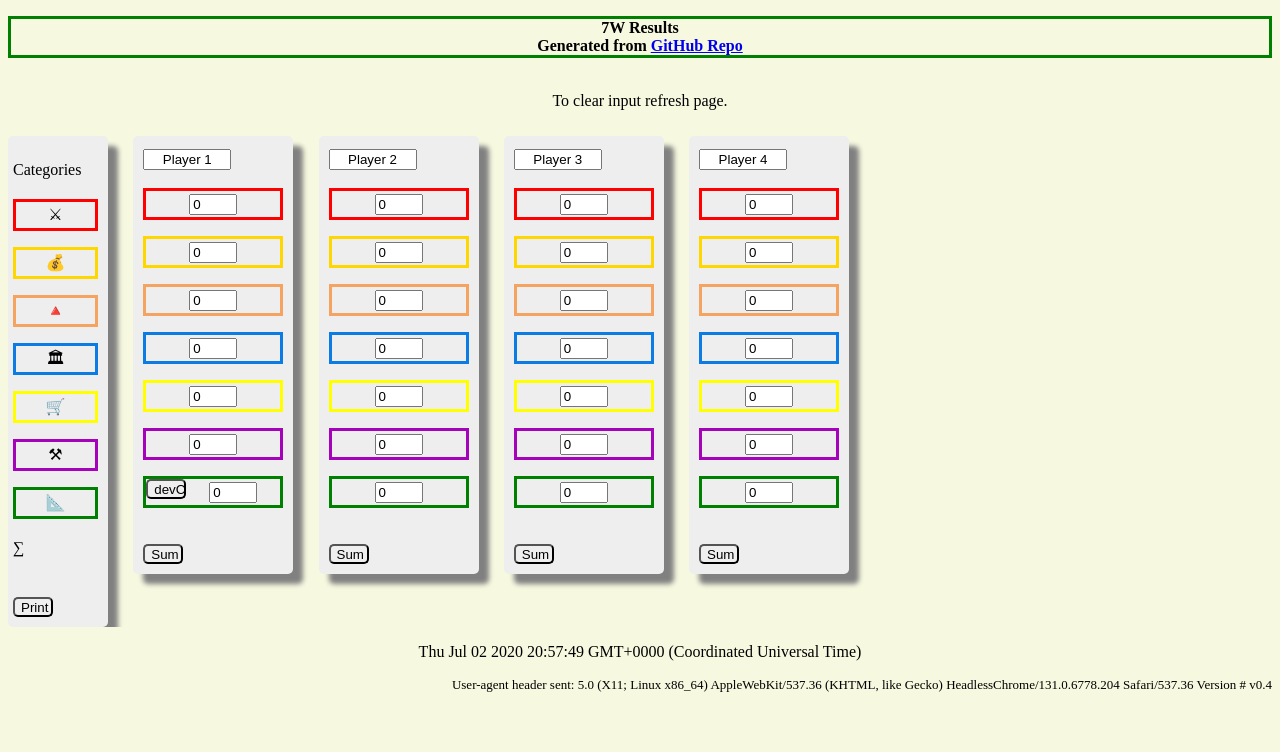
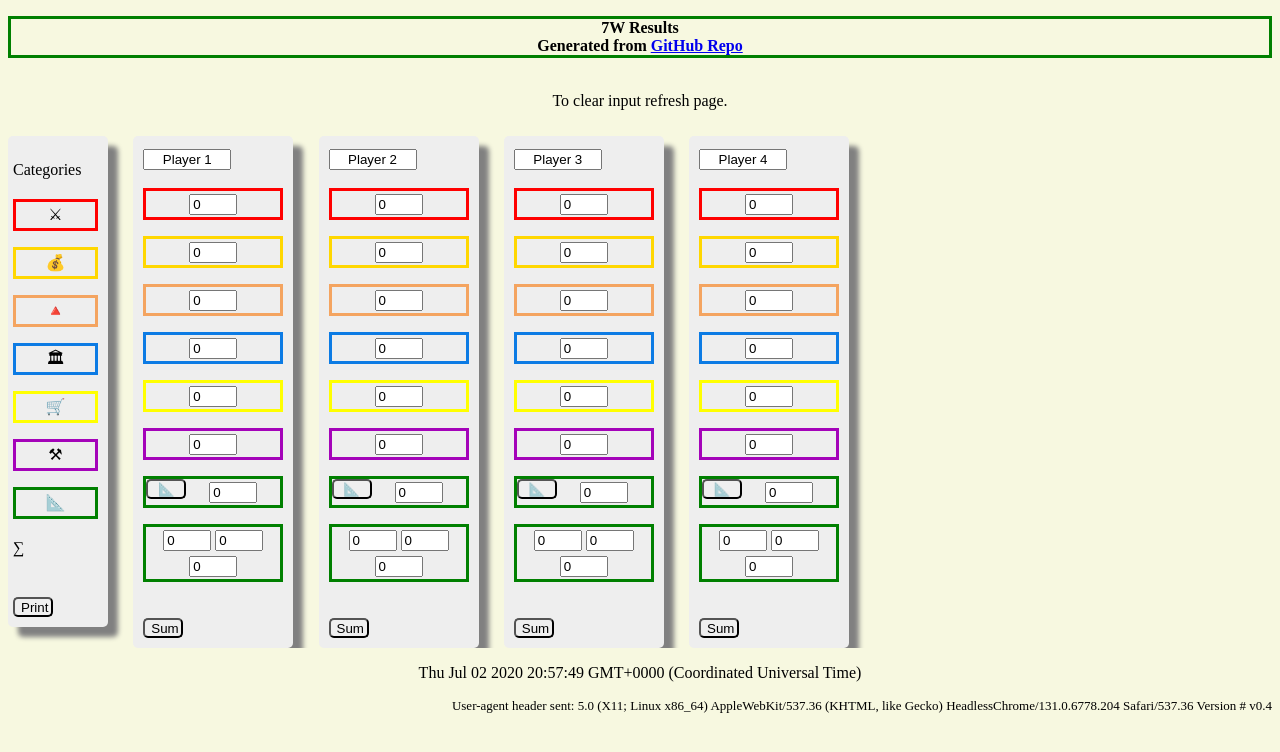
Before and after one commit to alos-source/7wResult, a plain HTML site: page index.html in a window 1280 px wide. Drawn offline with Linux system fonts and the light colour scheme.

Commit message:
extend details for all 4 players

```diff
--- a/index.html
+++ b/index.html
@@ -163,10 +163,10 @@ body {
 
 }
 
-#styleGreenDetail {
+#styleGreenDetail1, #styleGreenDetail2, #styleGreenDetail3, #styleGreenDetail4 {
     border: 3px solid green;
     text-align: center;
-    display: none;
+
   }
 
   #buttonColoum{
@@ -212,13 +212,11 @@ body {
             <p id="styleViolet"><input type="number" id="input6" size="15" value="0" /></p>
 
             <p id="styleGreen">
-              <input type="button" id="buttonColoum" value="devCalc" onclick=" toggleGreenDetail() " />
+              <input type="button" id="buttonColoum" value="&#128208" onclick=" toggleGreenDetail('styleGreenDetail1');input7.value = calcRnD(inputDev1.value,inputDev2.value,inputDev3.value) " />
               <input type="number" id="input7" size="15" value="0" />
 
             </p>
-             <p id="styleGreenDetail">
-
-                  <input type="button" id="button" value="Calc" onclick="input7.value = calcRnD(inputDev1.value,inputDev2.value,inputDev3.value)" />
+             <p id="styleGreenDetail1" class="toggleView">
                   <input type="number" id="inputDev1" size="15" value="0" />
                   <input type="number" id="inputDev2" size="15" value="0" />
                   <input type="number" id="inputDev3" size="15" value="0" />
@@ -237,7 +235,18 @@ body {
             <p id="styleBlue"><input type="number" id="input4" size="5" value="0" /></p>
             <p id="styleYellow"><input type="number" id="input5" size="15" value="0" /></p>
             <p id="styleViolet"><input type="number" id="input6" size="15" value="0" /></p>
-            <p id="styleGreen"><input type="number" id="input7" size="15" value="0" /></p>
+            <p id="styleGreen">
+              <input type="button" id="buttonColoum" value="&#128208" onclick=" toggleGreenDetail('styleGreenDetail2');input7.value = calcRnD(inputDev1.value,inputDev2.value,inputDev3.value) " />
+              <input type="number" id="input7" size="15" value="0" />
+
+            </p>
+            <p id="styleGreenDetail2" class="toggleView">
+
+              <input type="number" id="inputDev1" size="15" value="0" />
+              <input type="number" id="inputDev2" size="15" value="0" />
+              <input type="number" id="inputDev3" size="15" value="0" />
+
+            </p>
                 <input type="button" id="button" value="Sum Up!" onclick="output.value = sumPTS((input1.value) ,(input2.value) ,(input3.value) ,(input4.value) ,(input5.value) ,(input6.value) ,(input7.value))" />
                 <output type="number" id="output" size="15" value="Result" />
                     </div></form>
@@ -250,7 +259,18 @@ body {
             <p id="styleBlue"><input type="number" id="input4" size="5" value="0" /></p>
             <p id="styleYellow"><input type="number" id="input5" size="15" value="0" /></p>
             <p id="styleViolet"><input type="number" id="input6" size="15" value="0" /></p>
-            <p id="styleGreen"><input type="number" id="input7" size="15" value="0" /></p>
+            <p id="styleGreen">
+              <input type="button" id="buttonColoum" value="&#128208" onclick=" toggleGreenDetail('styleGreenDetail3');input7.value = calcRnD(inputDev1.value,inputDev2.value,inputDev3.value) " />
+              <input type="number" id="input7" size="15" value="0" />
+
+            </p>
+            <p id="styleGreenDetail3">
+
+              <input type="number" id="inputDev1" size="15" value="0" />
+              <input type="number" id="inputDev2" size="15" value="0" />
+              <input type="number" id="inputDev3" size="15" value="0" />
+
+            </p>
                     <input type="button" id="button" value="Sum Up!" onclick="output.value = sumPTS((input1.value) ,(input2.value) ,(input3.value) ,(input4.value) ,(input5.value) ,(input6.value) ,(input7.value))" />
                     <output type="number" id="output" size="15" value="Result" />
 
@@ -264,7 +284,16 @@ body {
             <p id="styleBlue"><input type="number" id="input4" size="5" value="0" /></p>
             <p id="styleYellow"><input type="number" id="input5" size="15" value="0" /></p>
             <p id="styleViolet"><input type="number" id="input6" size="15" value="0" /></p>
-            <p id="styleGreen"><input type="number" id="input7" size="15" value="0" /></p>
+            <p id="styleGreen">
+              <input type="button" id="buttonColoum" value="&#128208" onclick=" toggleGreenDetail('styleGreenDetail4');input7.value = calcRnD(inputDev1.value,inputDev2.value,inputDev3.value) " />
+              <input type="number" id="input7" size="15" value="0" /></p>
+            <p id="styleGreenDetail4" class="toggleView">
+
+              <input type="number" id="inputDev1" size="15" value="0" />
+              <input type="number" id="inputDev2" size="15" value="0" />
+              <input type="number" id="inputDev3" size="15" value="0" />
+
+            </p>
                         <input type="button" id="button" value="Sum Up!" onclick="output.value = sumPTS((input1.value) ,(input2.value) ,(input3.value) ,(input4.value) ,(input5.value) ,(input6.value) ,(input7.value))" />
                         <output type="number" id="output" size="15" value="Result" />
 
@@ -315,8 +344,9 @@ function calcRnD(cat1, cat2, cat3){
   return numSum;
 }
 
-function toggleGreenDetail() {
-  var x = document.getElementById("styleGreenDetail");
+function toggleGreenDetail(toggleID) {
+  let x = document.getElementById(toggleID);
+//  let view = document.getElementsByClassName('toggleView');
   let y = document.getElementById("input7");
 
   if (x.style.display === "none") {
@@ -328,6 +358,7 @@ function toggleGreenDetail() {
   }
 
 
+
 //if (y.disabled === false) {
 //  y.disabled = true;
 //  } else {
@@ -335,6 +366,13 @@ function toggleGreenDetail() {
 
 //}
 }
+
+function toggleGreenDetail2() {
+
+$('styleGreenDetail').css('display', 'none');
+
+}
+
 </script>
 </head>
 
```
